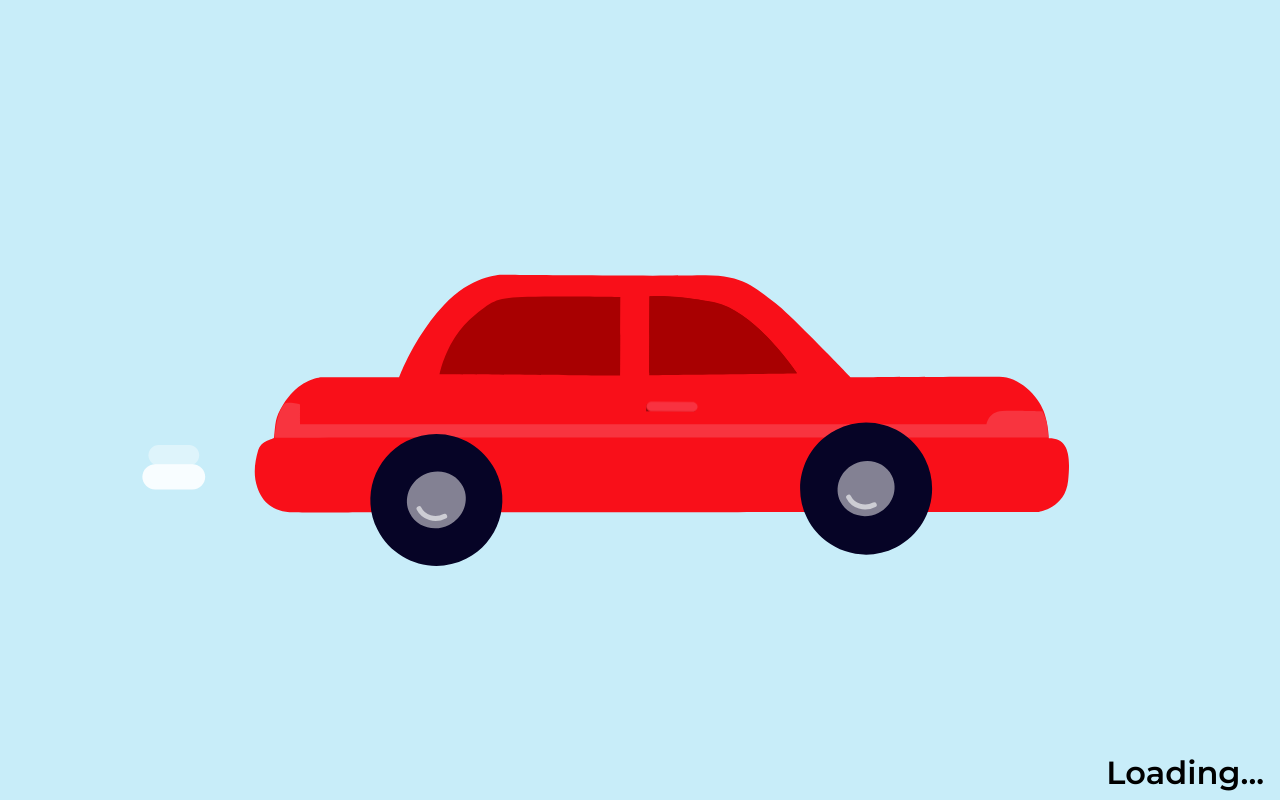
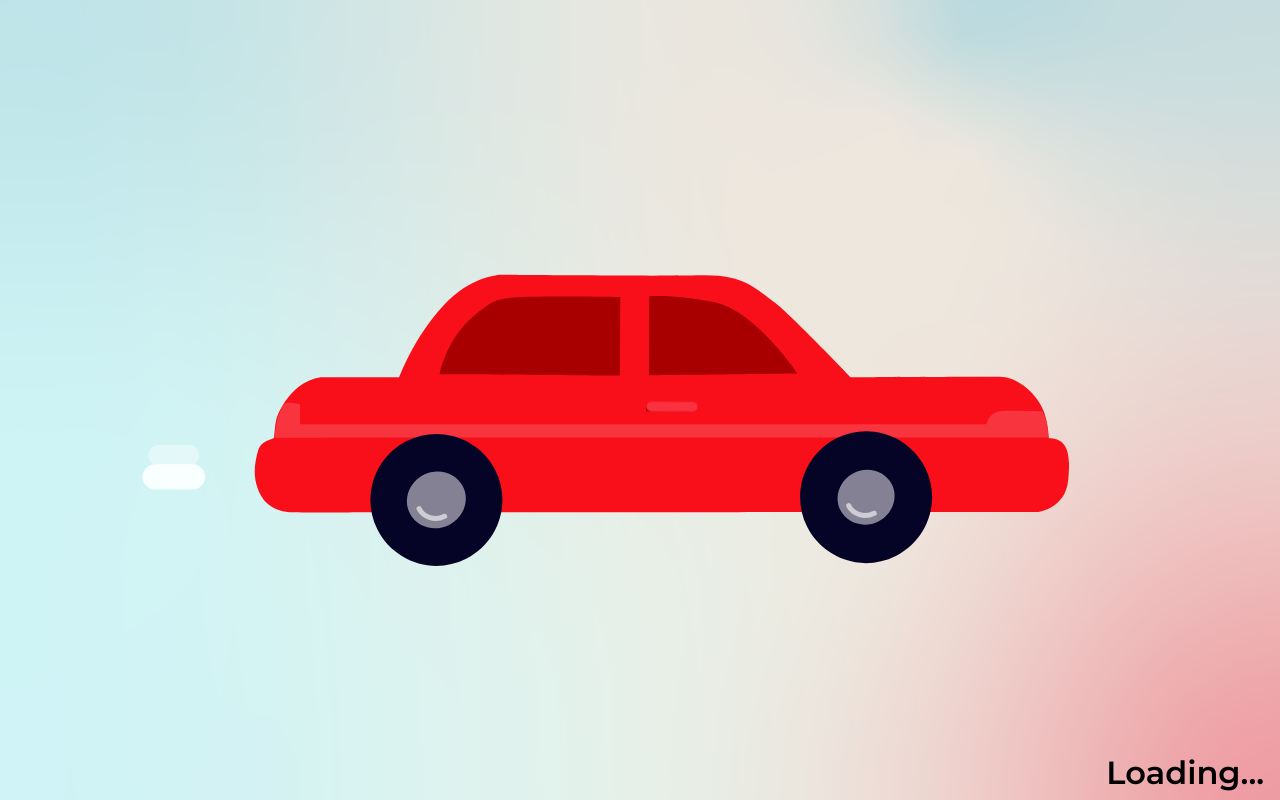
Before and after one commit to HackIllinois/site-2020, a React (Create React App) app: page /auth in a window 1280 px wide. Built offline with nearby package versions, Linux system fonts and the light colour scheme.

Commit message:
Changed car animation and background

```diff
--- a/src/components/Loading/style.scss
+++ b/src/components/Loading/style.scss
@@ -1,5 +1,7 @@
 #Loading {
-  background-color: #C8EDF9;
+  background: url(../../assets/gradient_background.svg);
+  background-repeat: no-repeat;
+  background-size: cover;
   height: 100%;
 
   display: flex;
```
Also changed, not shown: src/assets/animations/car.json (+1 -1 lines).
